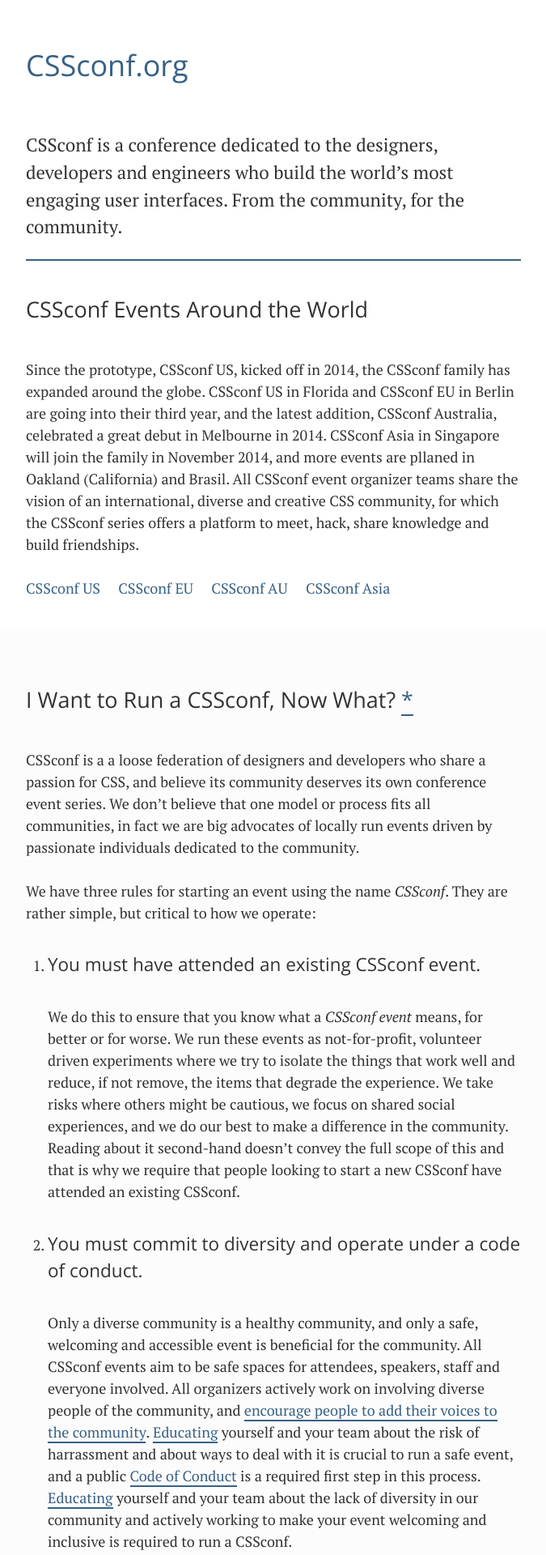
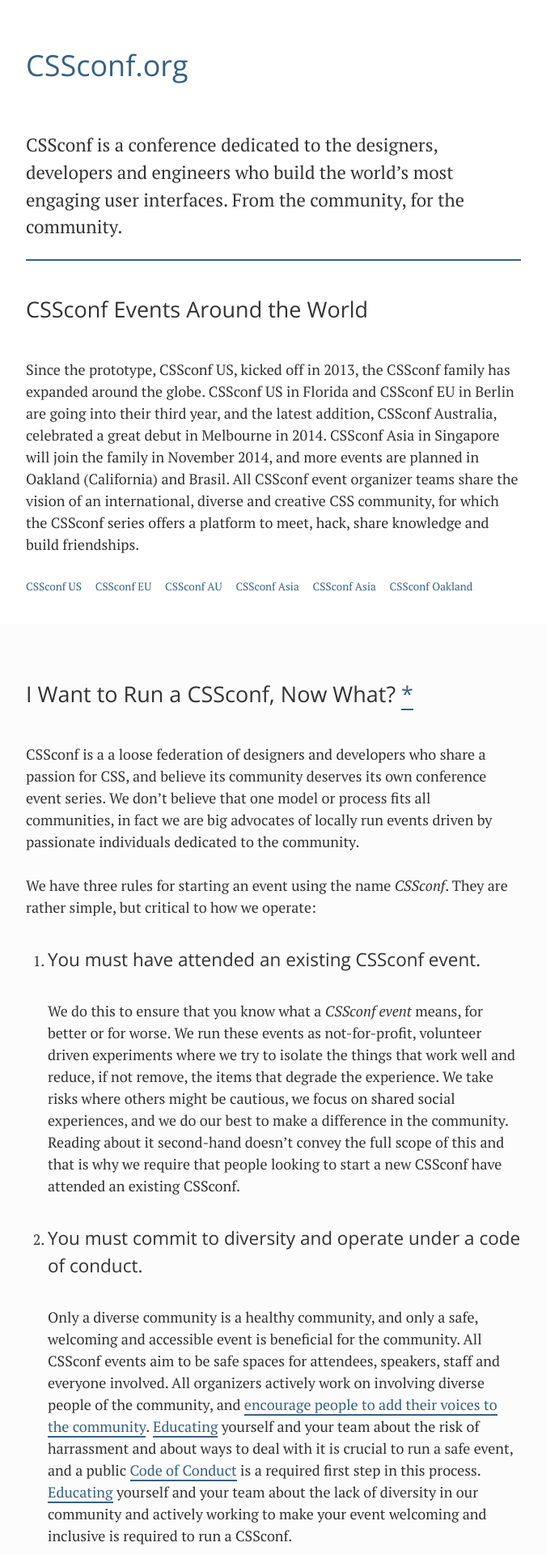
Before and after one commit to cssconf/cssconf.org, a Jekyll site: the page built from index.html, in a window 1280 px wide. Shown: the top 1920 px of the page at 81% size, without its empty margins (302-977 px from the left). Built offline with Jekyll 4.4.1, drawn with Linux system fonts in a browser that asks for light colours.

Commit message:
typos, add link

```diff
--- a/_sass/screen.scss
+++ b/_sass/screen.scss
@@ -103,6 +103,7 @@
 
 .list-inline {
   margin-left: 0;
+  font-size: .75em;
   li {
     list-style: none;
     display: inline-block;
--- a/css/screen.css
+++ b/css/screen.css
@@ -165,31 +165,32 @@
 /* line 104, ../_sass/screen.scss */
 .list-inline {
   margin-left: 0;
+  font-size: .75em;
 }
-/* line 106, ../_sass/screen.scss */
+/* line 107, ../_sass/screen.scss */
 .list-inline li {
   list-style: none;
   display: inline-block;
 }
-/* line 110, ../_sass/screen.scss */
+/* line 111, ../_sass/screen.scss */
 .list-inline a {
   margin: 0 1em 0 0;
   padding: 1em 0;
   border-bottom: 0;
 }
 
-/* line 118, ../_sass/screen.scss */
+/* line 119, ../_sass/screen.scss */
 a {
   color: #376184;
   text-decoration: none;
   border-bottom: 2px solid #376184;
 }
-/* line 122, ../_sass/screen.scss */
+/* line 123, ../_sass/screen.scss */
 a:hover, a:focus {
   opacity: .85;
 }
 
-/* line 131, ../_sass/screen.scss */
+/* line 132, ../_sass/screen.scss */
 .wrap {
   width: 100%;
   max-width: 36em;
@@ -198,25 +199,25 @@
   padding-right: 1em;
 }
 
-/* line 139, ../_sass/screen.scss */
+/* line 140, ../_sass/screen.scss */
 .section-bg {
   padding-top: 1.5em;
   padding-bottom: 1.5em;
 }
 
-/* line 144, ../_sass/screen.scss */
+/* line 145, ../_sass/screen.scss */
 .section-bg-grey {
   background: #fcfcfc;
 }
 
 @media only screen and (min-width: 640px) {
-  /* line 150, ../_sass/screen.scss */
+  /* line 151, ../_sass/screen.scss */
   body {
     font-size: 16px;
   }
 }
 @media only screen and (min-width: 1024px) {
-  /* line 156, ../_sass/screen.scss */
+  /* line 157, ../_sass/screen.scss */
   body {
     font-size: 18px;
   }
--- a/index.html
+++ b/index.html
@@ -11,13 +11,15 @@
 
     <h2>CSSconf Events Around the World</h2>
 
-    <p>Since the prototype, CSSconf US, kicked off in 2014, the CSSconf family has expanded around the globe. CSSconf US in Florida and CSSconf EU in Berlin are going into their third year, and the latest addition, CSSconf Australia, celebrated a great debut in Melbourne in 2014. CSSconf Asia in Singapore will join the family in November 2014, and more events are pllaned in Oakland (California) and Brasil. All CSSconf event organizer teams share the vision of an international, diverse and creative CSS community, for which the CSSconf series offers a platform to meet, hack, share knowledge and build friendships.</p>
+    <p>Since the prototype, CSSconf US, kicked off in 2013, the CSSconf family has expanded around the globe. CSSconf US in Florida and CSSconf EU in Berlin are going into their third year, and the latest addition, CSSconf Australia, celebrated a great debut in Melbourne in 2014. CSSconf Asia in Singapore will join the family in November 2014, and more events are planned in Oakland (California) and Brasil. All CSSconf event organizer teams share the vision of an international, diverse and creative CSS community, for which the CSSconf series offers a platform to meet, hack, share knowledge and build friendships.</p>
 
     <ul class="list-inline">
       <li><a href="http://cssconf.us/">CSSconf US</a></li>
       <li><a href="http://2014.cssconf.eu/">CSSconf EU</a></li>
       <li><a href="http://2014.cssconf.com.au/">CSSconf AU</a></li>
       <li><a href="http://2014.cssconf.asia/">CSSconf Asia</a></li>
+      <li><a href="http://2014.cssconf.asia/">CSSconf Asia</a></li>
+      <li><a href="http://cssconfoak.land/">CSSconf Oakland</a></li>
     </ul>
 
   </div>
```
